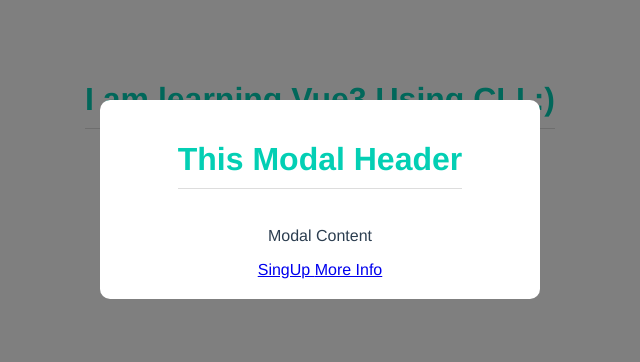
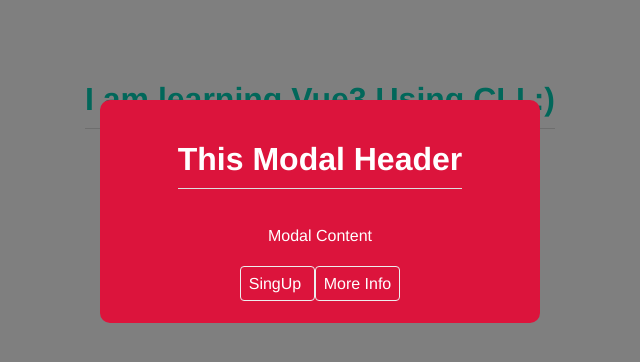
Before and after one commit to afmssrahi/learning-vue3-with-Vue-CLI, a Vue app: page / in a window 1280 px wide. Both pictures are taken after a click on the button "Open Modal". Shown: the top 362 px of the page, without its empty margins (320-960 px from the left). Built offline with nearby package versions, Linux system fonts and the light colour scheme.

Commit message:
named slots. and slot default content

```diff
--- a/src/App.vue
+++ b/src/App.vue
@@ -3,7 +3,7 @@
 	<p>Welcome...</p>
 	<button @click="toggleModal">Open Modal</button>
 	<div v-if="showModal">
-		<Modal :theme="sale" @close="toggleModal">
+		<Modal :theme="theme" @close="toggleModal">
 			<h1>This Modal Header</h1>
 			<p>Modal Content</p>
 			<template v-slot:links>
--- a/src/components/Modal.vue
+++ b/src/components/Modal.vue
@@ -1,6 +1,6 @@
 <template>
 	<div class="backdrop" @click.self="closeModal">
-		<div class="modal" :class="{ sale: heme === 'sale' }">
+		<div class="modal" :class="{ sale: theme === 'sale' }">
 			<slot>Default Content</slot>
 			<div class="actions">
 				<slot name="links"></slot>
@@ -56,4 +56,25 @@ h1 {
 .modal.sale h1 {
 	color: #fff;
 }
+
+.modal .actions {
+	text-align: center;
+	margin: 30px 0 10px 0;
+}
+
+.modal .actions a {
+	color: #333;
+	padding: 8px;
+	border: 1px solid #eee;
+	border-radius: 4px;
+	text-decoration: none;
+	margin: 1opx;
+}
+
+.modal.sale .actions {
+	color: #fff;
+}
+.modal.sale .actions a {
+	color: #fff;
+}
 </style>
```
